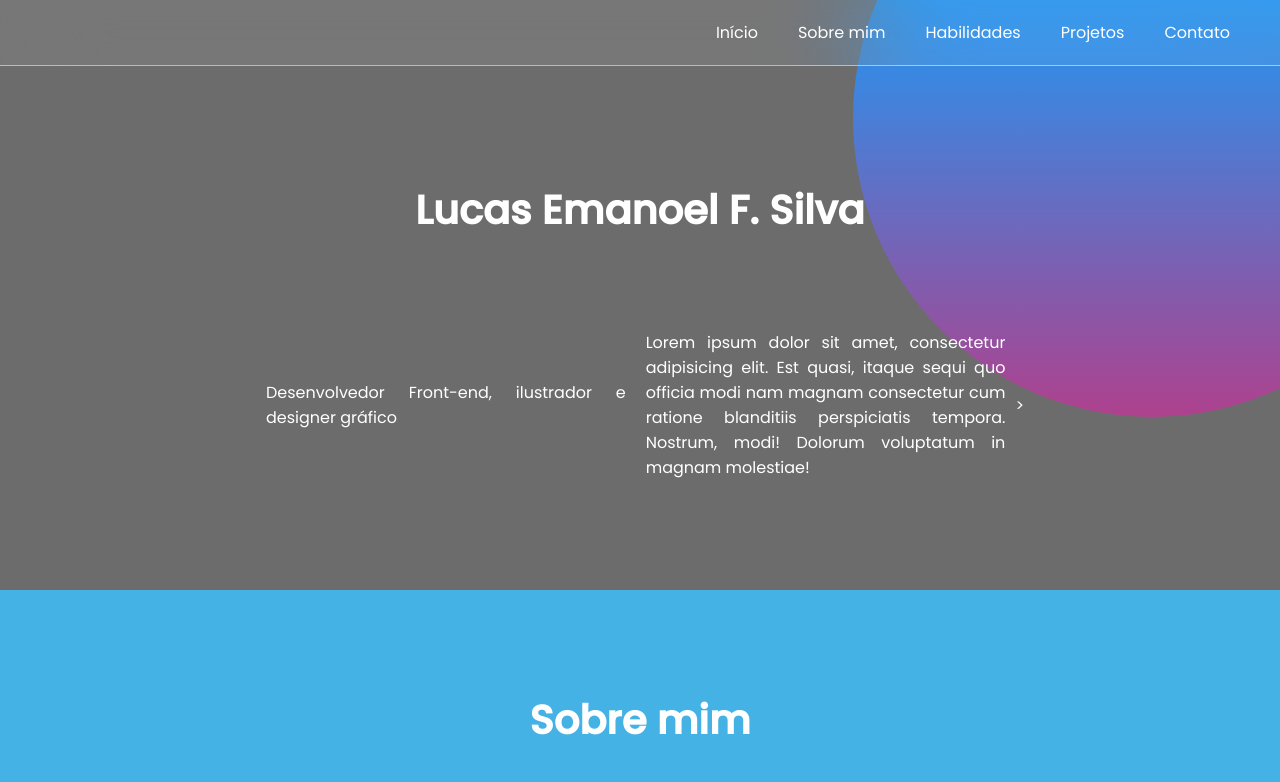
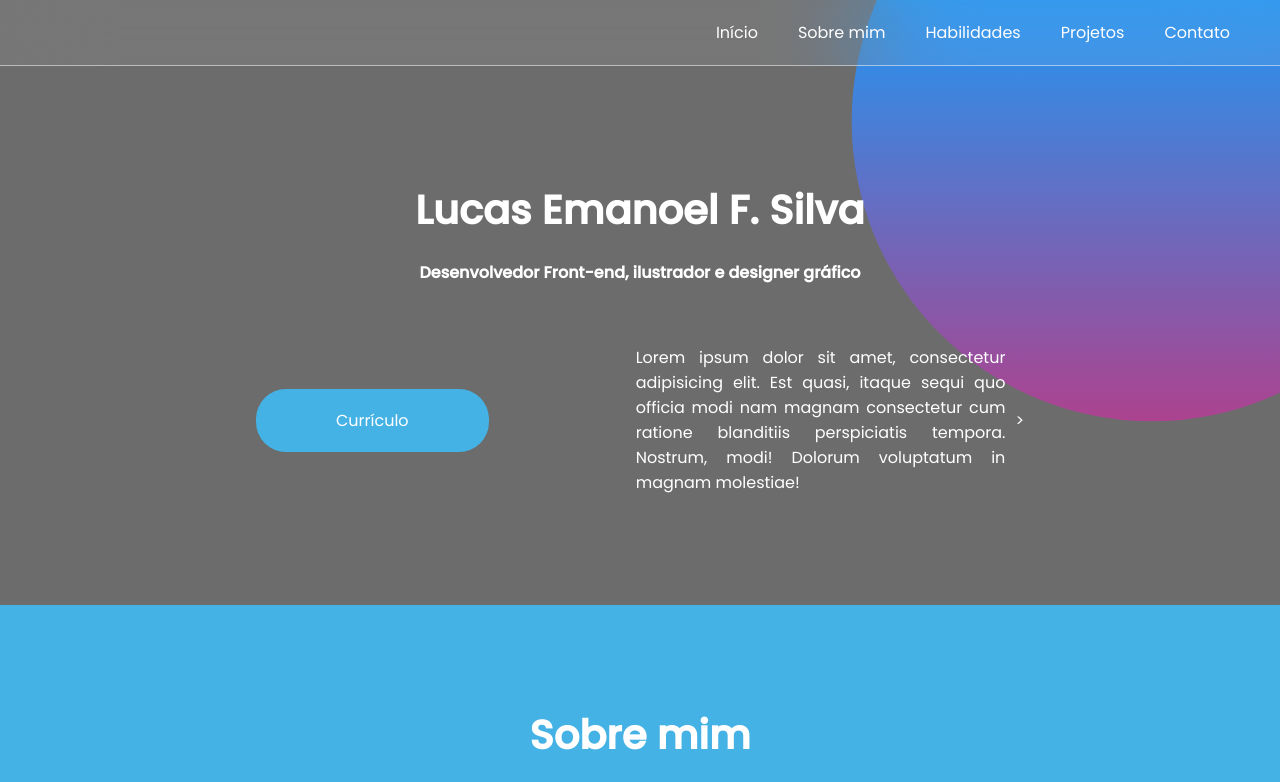
Before and after one commit to lucastheldl/FrontEnd-Portifolio, a plain HTML site: page index.html in a window 1280 px wide. Shown: the top 782 px of the page. Drawn offline with Linux system fonts and the light colour scheme; a web font is replaced by a local one.

Commit message:
Segundo commit

```diff
--- a/assets/scss/config.scss
+++ b/assets/scss/config.scss
@@ -29,6 +29,17 @@
   flex-basis: 50%;
 }
 
+#download{
+  background: $cor-secundaria;
+  border-radius: 30px;
+  padding: 20px 80px;
+  text-align: center;
+  color: white;
+  transition: transform  0.1s;
+  &:hover{
+    transform: scale(1.1);
+  }
+}
 
 .section{
   background: $cor-principal;
@@ -40,8 +51,12 @@
   padding: 100px 0;
   color: white;
   h1{
-    margin-bottom: 80px;
+    margin-bottom: 20px;
     font-size: 40px;
+    z-index: 1;
+  }
+  h4{
+    margin-bottom: 50px;
     z-index: 1;
   }
 }
--- a/index.html
+++ b/index.html
@@ -33,10 +33,11 @@
         <article class="section" id="home">
           <div class="container">
             <h1>Lucas Emanoel F. Silva</h1>
+            <h4>Desenvolvedor Front-end, ilustrador e designer gráfico</h4>
             <div class="row">
-              <p class="description">
-                Desenvolvedor Front-end, ilustrador e designer gráfico
-              </p>
+              <span class="description">
+                <a href="#" download="#" id="download">Currículo</a>
+              </span>
               <p class="description">
                 Lorem ipsum dolor sit amet, consectetur adipisicing elit. Est
                 quasi, itaque sequi quo officia modi nam magnam consectetur cum
```
Also changed, not shown: assets/css/style.css, 1 other file.
